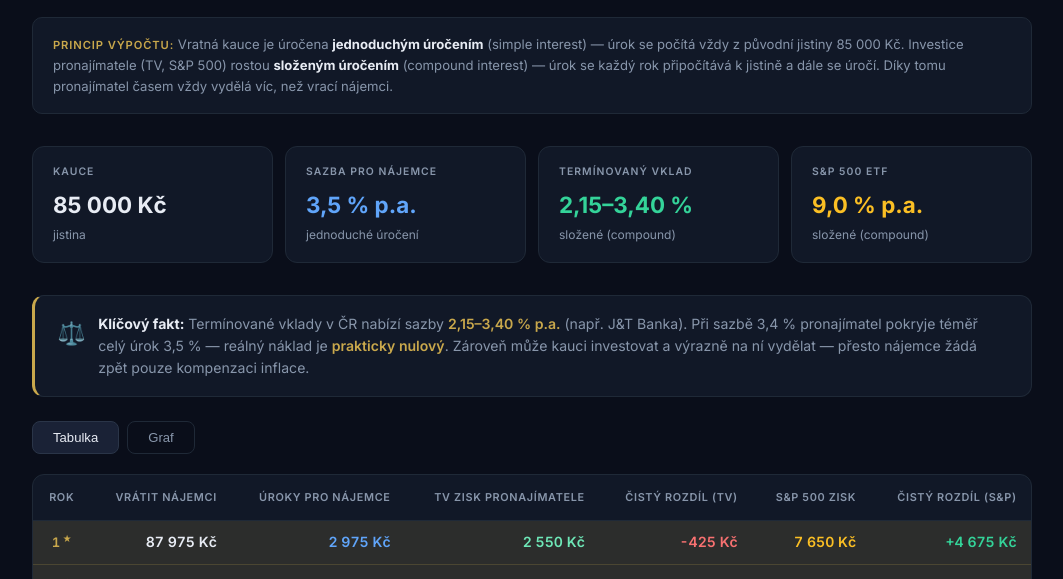
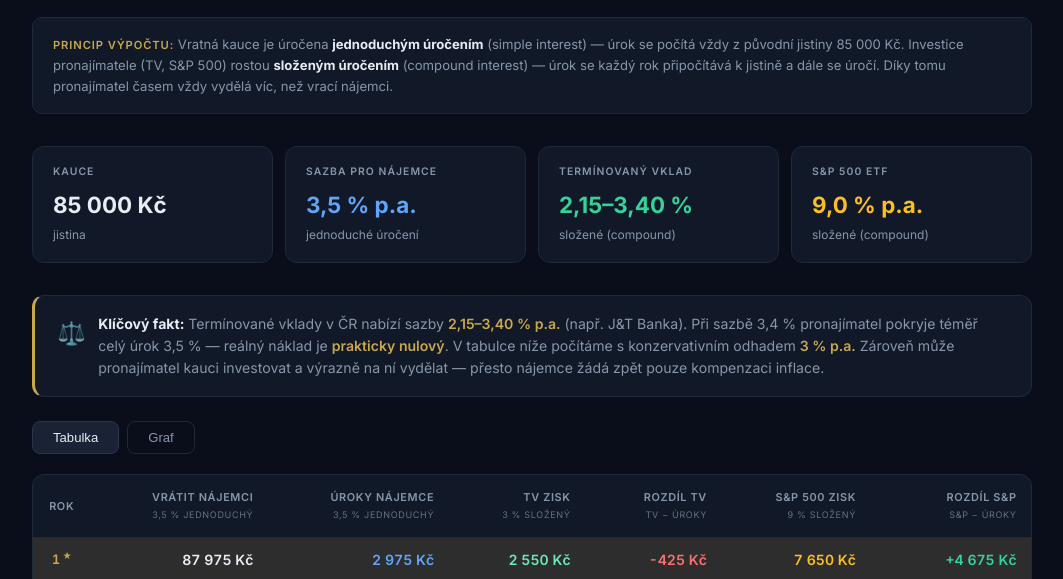
Before and after one commit to jurajgiacko/vratnakauce, a plain HTML site: page index.html in a window 1280 px wide. Shown: the part 216-795 px from the top of the page, without its empty margins (108-1171 px from the left). Drawn offline with nearby package versions, Linux system fonts and the light colour scheme.

Commit message:
Add conservative estimate note + table header subtitles
- Callout mentions conservative 3% used in table calculations
- Table headers now show rate % and interest type (simple/compound)

Made-with: Cursor

```diff
--- a/index.html
+++ b/index.html
@@ -521,7 +521,8 @@
                 <span class="gold">2,15–3,40 % p.a.</span> (např. J&amp;T Banka).
                 Při sazbě 3,4 % pronajímatel pokryje téměř celý úrok 3,5 % — reálný náklad je
                 <span class="gold">prakticky nulový</span>.
-                Zároveň může kauci investovat a výrazně na ní vydělat — přesto nájemce žádá zpět
+                V tabulce níže počítáme s konzervativním odhadem <span class="gold">3 % p.a.</span>
+                Zároveň může pronajímatel kauci investovat a výrazně na ní vydělat — přesto nájemce žádá zpět
                 pouze kompenzaci inflace.
             </div>
         </div>
@@ -541,12 +542,12 @@
                 <thead>
                     <tr>
                         <th>Rok</th>
-                        <th>Vrátit nájemci</th>
-                        <th>Úroky pro nájemce</th>
-                        <th>TV zisk pronajímatele</th>
-                        <th>Čistý rozdíl (TV)</th>
-                        <th>S&P 500 zisk</th>
-                        <th>Čistý rozdíl (S&P)</th>
+                        <th>Vrátit nájemci<br><small style="font-weight:400;opacity:0.7">3,5 % jednoduchý</small></th>
+                        <th>Úroky nájemce<br><small style="font-weight:400;opacity:0.7">3,5 % jednoduchý</small></th>
+                        <th>TV zisk<br><small style="font-weight:400;opacity:0.7">3 % složený</small></th>
+                        <th>Rozdíl TV<br><small style="font-weight:400;opacity:0.7">TV − úroky</small></th>
+                        <th>S&amp;P 500 zisk<br><small style="font-weight:400;opacity:0.7">9 % složený</small></th>
+                        <th>Rozdíl S&amp;P<br><small style="font-weight:400;opacity:0.7">S&amp;P − úroky</small></th>
                     </tr>
                 </thead>
                 <tbody id="tableBody"></tbody>
```
